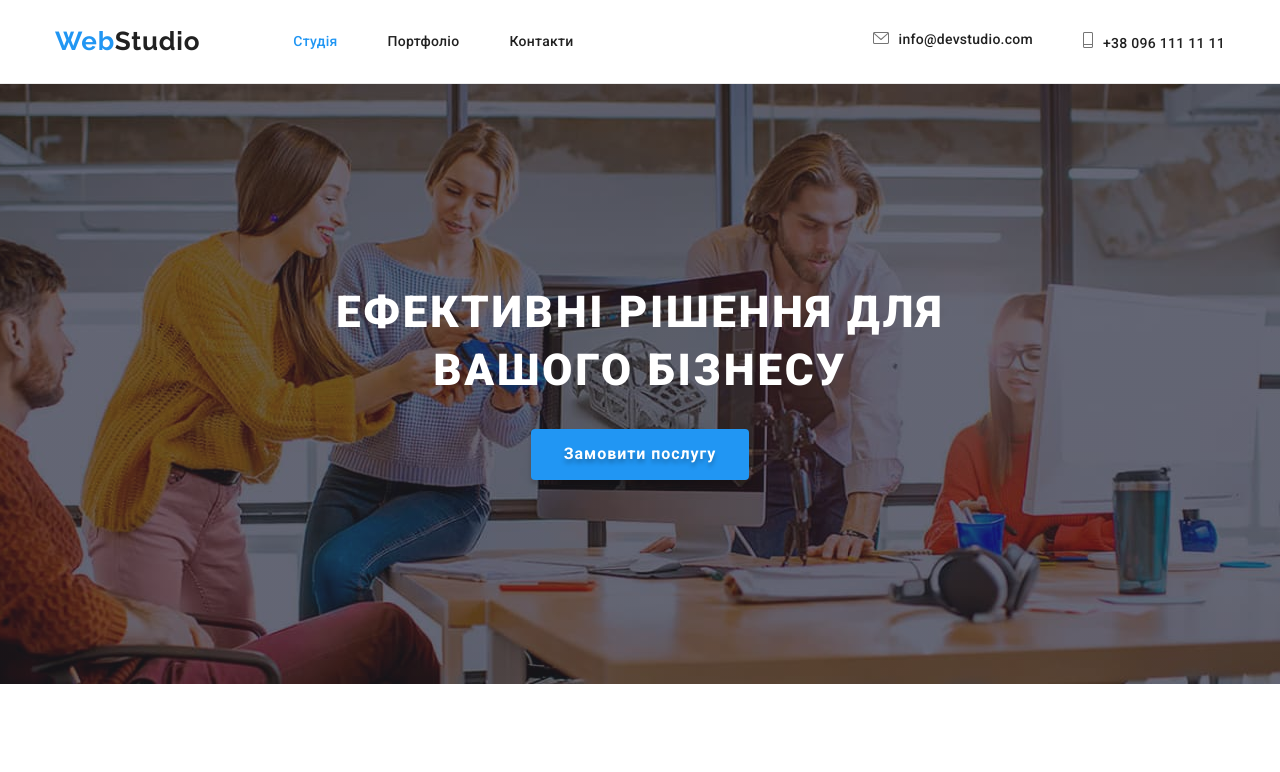
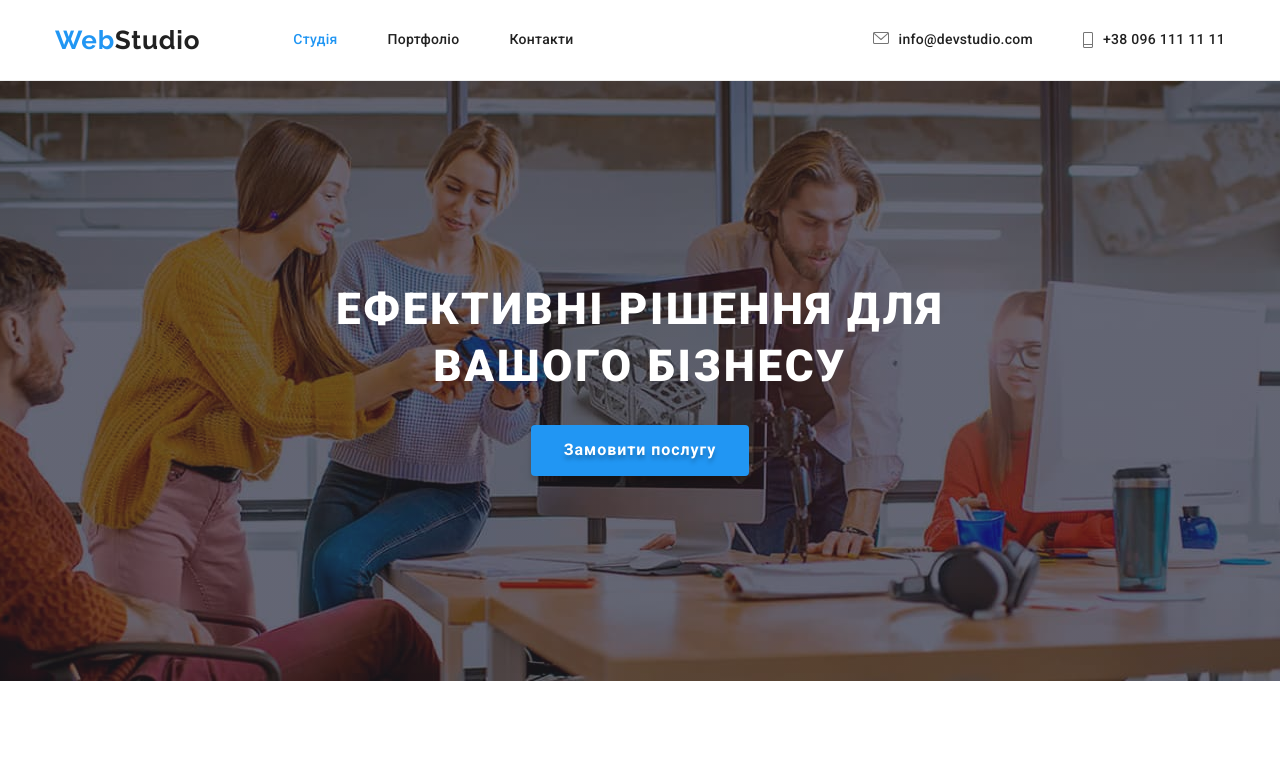
Before and after one commit to AndriiVeremi/goit-markup-hw-04, a plain HTML site: page index.html in a window 1280 px wide. Shown: the top 772 px of the page. Drawn offline with nearby package versions, Linux system fonts and the light colour scheme.

Commit message:
дрібні зміни

```diff
--- a/css/styles.css
+++ b/css/styles.css
@@ -95,7 +95,7 @@ body {
 
 .header-menu-link,
 .header-contact-link {
-  display: block;
+  display: inline-flex;
   padding-top: 32px;
   padding-bottom: 32px;
   font-weight: 500;
@@ -105,8 +105,7 @@ body {
 }
 
 .header-contact-link::before {
-  display: inline-flex;
-  content: '';
+  content: "";
   margin-right: 10px;
   cursor: pointer;
 }
```
